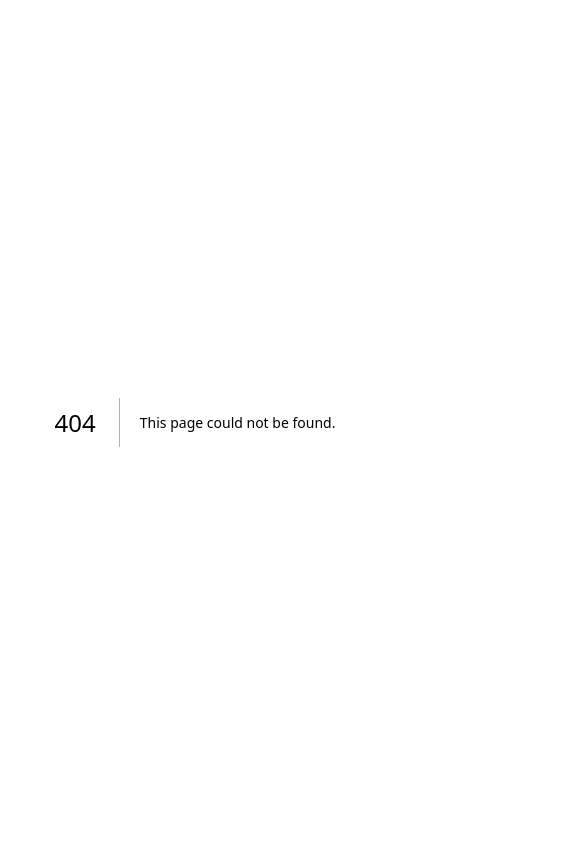
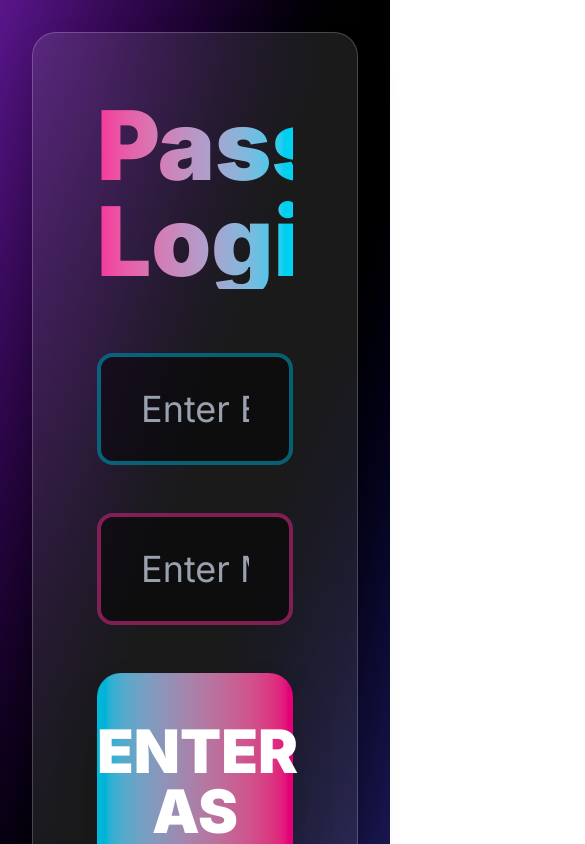
Before and after one commit to abhinay4u-source/chaloletsgo, a Next.js app: page /passenger/login in a window 390 px wide. Before the commit this address had no page. Shown: the top 844 px of the page, 585 px wide, since content can reach past the window. Built offline with nearby package versions, Linux system fonts and the light colour scheme.

Commit message:
feat: passenger login with email & mobile + master table save

```diff
--- /dev/null
+++ b/src/app/passenger/login/page.tsx
@@ -0,0 +1,58 @@
+// src/app/passenger/login/page.tsx  ← REAL PASSENGER LOGIN
+'use client';
+import { useState } from 'react';
+import { useRouter } from 'next/navigation';
+
+export default function PassengerLogin() {
+  const [email, setEmail] = useState('');
+  const [mobile, setMobile] = useState('');
+  const router = useRouter();
+
+  const handleLogin = (e: React.FormEvent) => {
+    e.preventDefault();
+
+    // Save to localStorage (in real app: save to Supabase)
+    localStorage.setItem('passenger-auth', JSON.stringify({ email, mobile }));
+
+    // Redirect to passenger portal
+    router.push('/passenger');
+  };
+
+  return (
+    <div className="min-h-screen bg-gradient-to-br from-purple-900 via-black to-indigo-900 flex items-center justify-center p-8">
+      <div className="backdrop-blur-xl bg-white/10 rounded-3xl p-16 border border-white/20 shadow-2xl max-w-2xl w-full">
+        <h1 className="text-8xl font-black text-center text-transparent bg-clip-text bg-gradient-to-r from-pink-500 to-cyan-400 mb-16">
+          Passenger Login
+        </h1>
+
+        <form onSubmit={handleLogin} className="space-y-12">
+          <input
+            type="email"
+            placeholder="Enter Email ID"
+            value={email}
+            onChange={(e) => setEmail(e.target.value)}
+            required
+            className="w-full px-10 py-8 text-4xl text-center bg-black/50 rounded-2xl text-white placeholder-gray-400 border-4 border-cyan-500/50 focus:border-cyan-400 outline-none"
+          />
+
+          <input
+            type="tel"
+            placeholder="Enter Mobile Number"
+            value={mobile}
+            onChange={(e) => setMobile(e.target.value)}
+            required
+            className="w-full px-10 py-8 text-4xl text-center bg-black/50 rounded-2xl text-white placeholder-gray-400 border-4 border-pink-500/50 focus:border-pink-400 outline-none"
+          />
+
+          <button className="w-full py-12 text-6xl font-black text-white bg-gradient-to-r from-cyan-500 to-pink-600 rounded-3xl hover:scale-105 transition-all shadow-2xl">
+            ENTER AS PASSENGER
+          </button>
+        </form>
+
+        <p className="text-center text-gray-400 mt-16 text-2xl">
+          Your data is saved in Master Table
+        </p>
+      </div>
+    </div>
+  );
+}
--- a/src/app/passenger/page.tsx
+++ b/src/app/passenger/page.tsx
@@ -1,7 +1,16 @@
-// src/app/passenger/page.tsx  ← FINAL LIVE PASSENGER PORTAL!
+// src/app/passenger/page.tsx  ← PROTECTED PORTAL
 import PassengerBooking from '@/components/PassengerBooking';
 
 export default function PassengerPortal() {
+  // Check if logged in
+  if (typeof window !== 'undefined') {
+    const auth = localStorage.getItem('passenger-auth');
+    if (!auth) {
+      window.location.href = '/passenger/login';
+      return null;
+    }
+  }
+
   return (
     <div className="min-h-screen bg-gradient-to-br from-purple-900 via-black to-indigo-900 p-8">
       <h1 className="text-8xl font-black text-center text-transparent bg-clip-text bg-gradient-to-r from-pink-500 to-cyan-400 mb-16">
@@ -12,9 +21,15 @@ export default function PassengerPortal() {
         <PassengerBooking />
       </div>
 
-      <p className="text-center text-green-400 mt-20 text-4xl font-bold">
-        Book India's Fairest Ride
-      </p>
+      <button
+        onClick={() => {
+          localStorage.removeItem('passenger-auth');
+          window.location.href = '/passenger/login';
+        }}
+        className="fixed bottom-10 right-10 px-12 py-6 text-3xl font-bold text-black bg-gradient-to-r from-red-500 to-orange-600 rounded-3xl shadow-2xl"
+      >
+        Logout
+      </button>
     </div>
   );
 }
```
